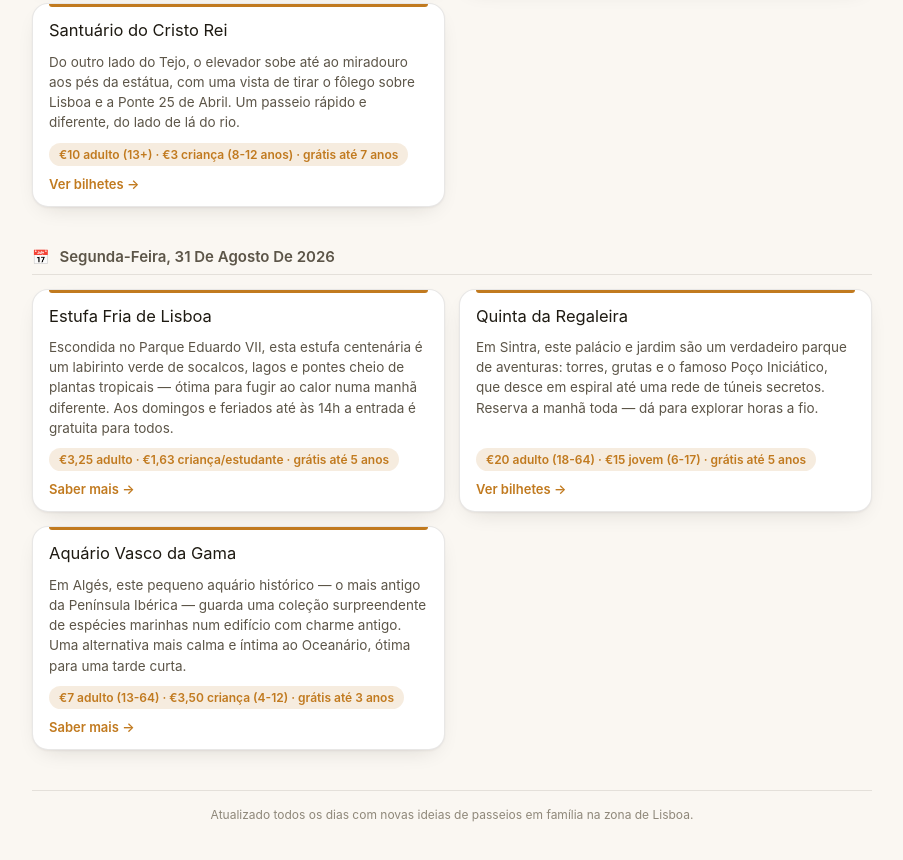
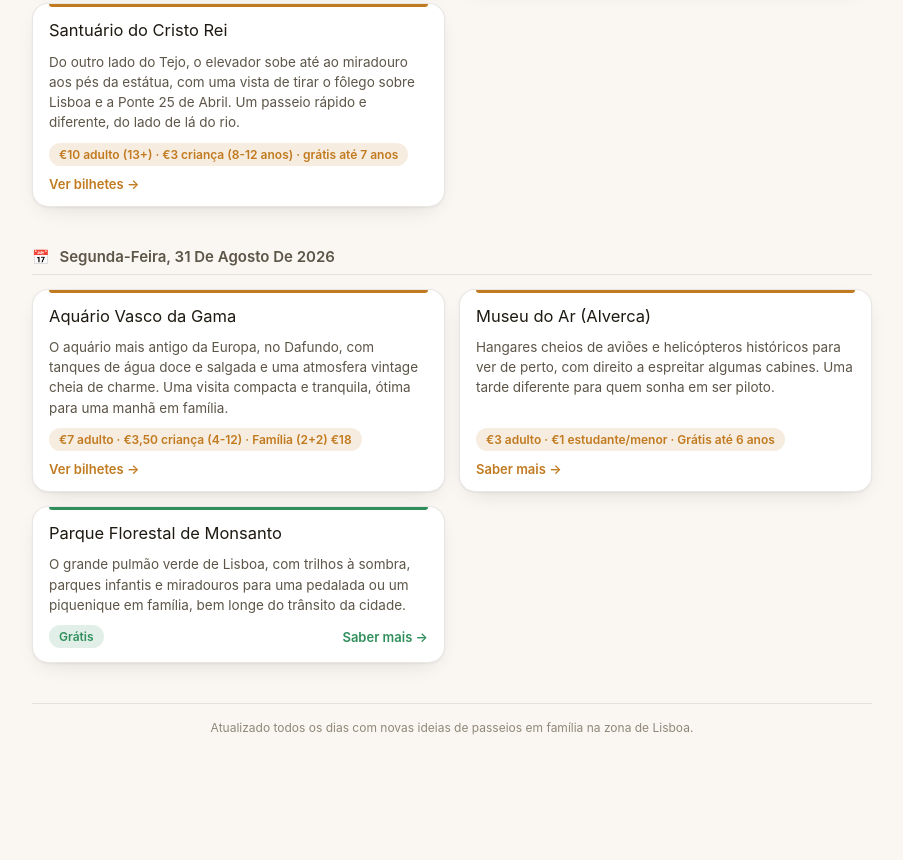
Before and after one commit to Xtvback/Favoritos, a website: page passeios.html in a window 1280 px wide. Shown: the part 2308-3168 px from the top of the page, without its empty margins (188-1091 px from the left). After the commit the page ends 3107 px from the top, so only its background shows below. Drawn offline with Linux system fonts and the light colour scheme.

Commit message:
Novas ideias de passeios — 2026-08-31

```diff
--- a/passeios.html
+++ b/passeios.html
@@ -344,41 +344,41 @@
       </div>
     </section>
 
-    <section class="dia" id="dia-2026-08-31">
+        <section class="dia" id="dia-2026-08-31">
       <h2 class="dia-data">Segunda-feira, 31 de agosto de 2026</h2>
       <div class="cards">
 
         <article class="card paid">
-          <div class="card-title">Estufa Fria de Lisboa</div>
-          <p class="card-desc">Escondida no Parque Eduardo VII, esta estufa centenária é um labirinto verde de socalcos, lagos e pontes cheio de plantas tropicais — ótima para fugir ao calor numa manhã diferente. Aos domingos e feriados até às 14h a entrada é gratuita para todos.</p>
+          <div class="card-title">Aquário Vasco da Gama</div>
+          <p class="card-desc">O aquário mais antigo da Europa, no Dafundo, com tanques de água doce e salgada e uma atmosfera vintage cheia de charme. Uma visita compacta e tranquila, ótima para uma manhã em família.</p>
           <div class="card-foot">
-            <span class="price">€3,25 adulto · €1,63 criança/estudante · grátis até 5 anos</span>
-            <a class="card-link" href="https://estufafria.lisboa.pt/" target="_blank" rel="noopener">Saber mais →</a>
+            <span class="price">€7 adulto · €3,50 criança (4-12) · Família (2+2) €18</span>
+            <a class="card-link" href="https://cultura.marinha.pt/pt/aquariovgama/planearvisita/bilhetes" target="_blank" rel="noopener">Ver bilhetes →</a>
           </div>
         </article>
 
         <article class="card paid">
-          <div class="card-title">Quinta da Regaleira</div>
-          <p class="card-desc">Em Sintra, este palácio e jardim são um verdadeiro parque de aventuras: torres, grutas e o famoso Poço Iniciático, que desce em espiral até uma rede de túneis secretos. Reserva a manhã toda — dá para explorar horas a fio.</p>
+          <div class="card-title">Museu do Ar (Alverca)</div>
+          <p class="card-desc">Hangares cheios de aviões e helicópteros históricos para ver de perto, com direito a espreitar algumas cabines. Uma tarde diferente para quem sonha em ser piloto.</p>
           <div class="card-foot">
-            <span class="price">€20 adulto (18-64) · €15 jovem (6-17) · grátis até 5 anos</span>
-            <a class="card-link" href="https://www.regaleira.pt/pt/" target="_blank" rel="noopener">Ver bilhetes →</a>
+            <span class="price">€3 adulto · €1 estudante/menor · Grátis até 6 anos</span>
+            <a class="card-link" href="https://museudoar.pt/pagina-001.005-visitas" target="_blank" rel="noopener">Saber mais →</a>
           </div>
         </article>
 
-        <article class="card paid">
-          <div class="card-title">Aquário Vasco da Gama</div>
-          <p class="card-desc">Em Algés, este pequeno aquário histórico — o mais antigo da Península Ibérica — guarda uma coleção surpreendente de espécies marinhas num edifício com charme antigo. Uma alternativa mais calma e íntima ao Oceanário, ótima para uma tarde curta.</p>
+        <article class="card free">
+          <div class="card-title">Parque Florestal de Monsanto</div>
+          <p class="card-desc">O grande pulmão verde de Lisboa, com trilhos à sombra, parques infantis e miradouros para uma pedalada ou um piquenique em família, bem longe do trânsito da cidade.</p>
           <div class="card-foot">
-            <span class="price">€7 adulto (13-64) · €3,50 criança (4-12) · grátis até 3 anos</span>
-            <a class="card-link" href="https://cultura.marinha.pt/pt/aquariovgama" target="_blank" rel="noopener">Saber mais →</a>
+            <span class="price">Grátis</span>
+            <a class="card-link" href="https://www.visitlisboa.com/en/places/monsanto-forest-park" target="_blank" rel="noopener">Saber mais →</a>
           </div>
         </article>
 
       </div>
     </section>
 
-    </main>
+  </main>
 
   <footer>Atualizado todos os dias com novas ideias de passeios em família na zona de Lisboa.</footer>
 </div>
```
